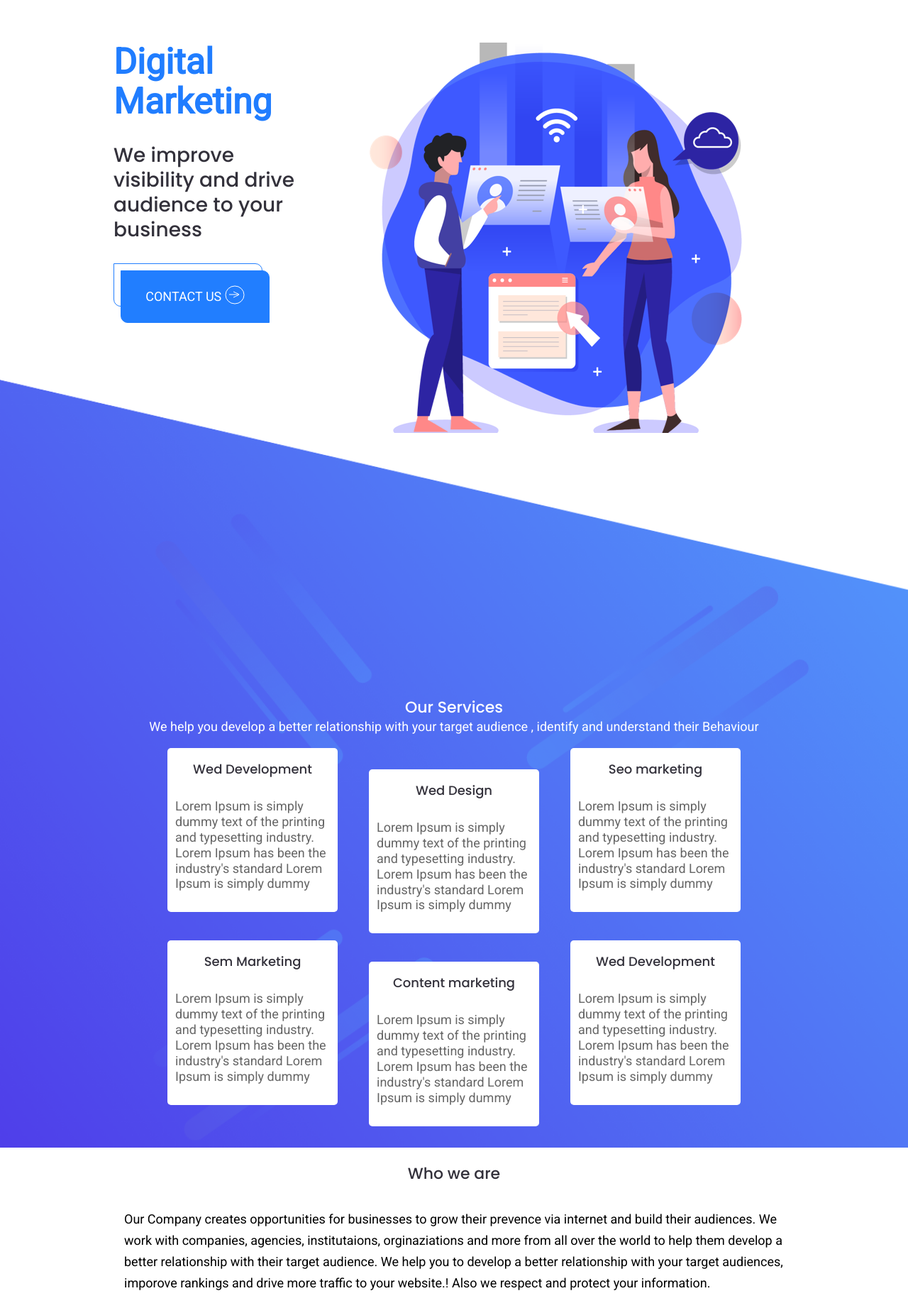
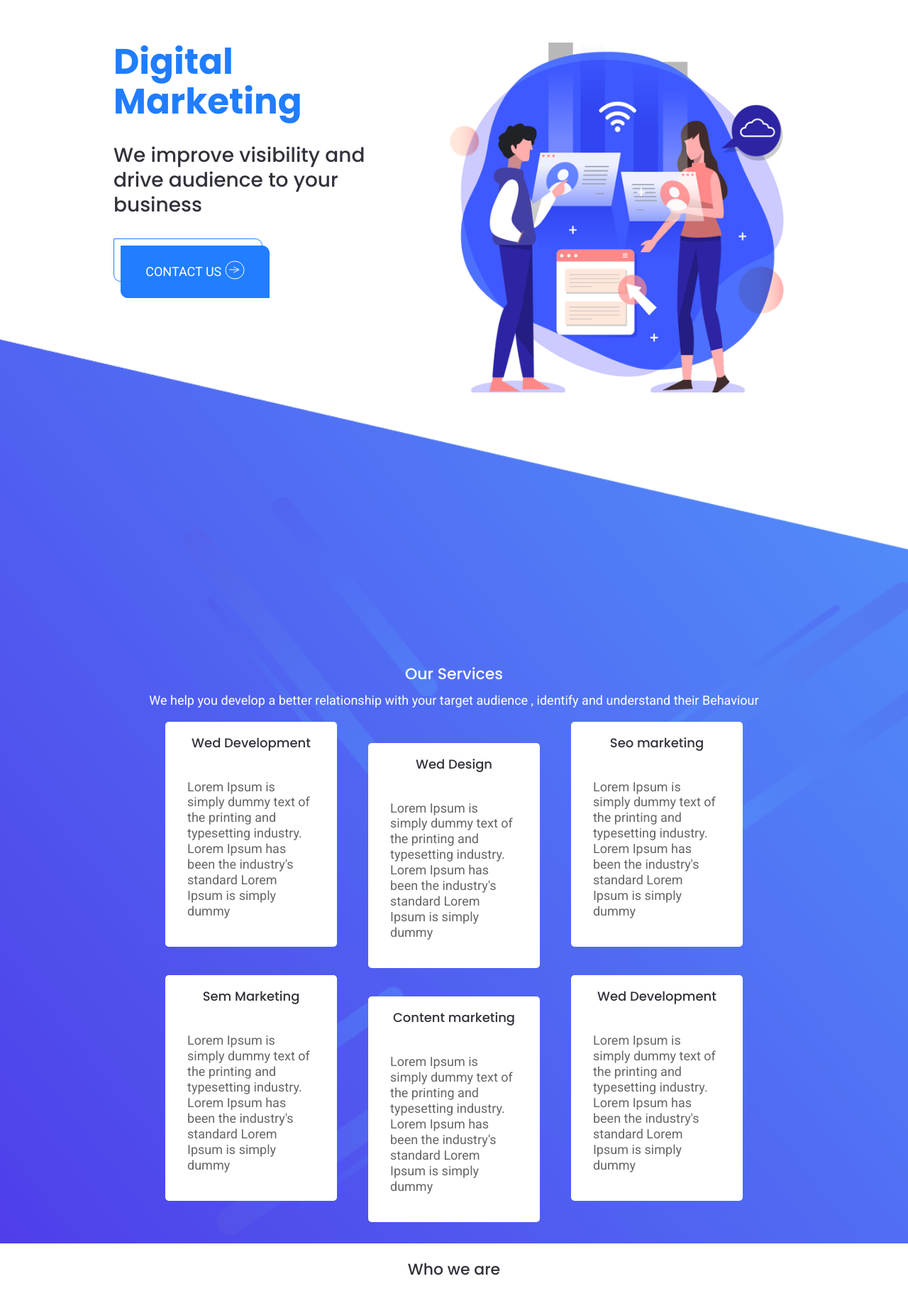
Before and after one commit to ashishrainagit2/basic-webdesign, a PHP site: page /index.html in a window 1280 px wide. Shown: the part 73-1916 px from the top of the page at 71% size. Run offline with PHP 8.4, Linux system fonts and the light colour scheme; some libraries are stand-ins or nearby versions.

Commit message:
added indexpage fixed

```diff
--- a/contactus.html
+++ b/contactus.html
@@ -37,7 +37,7 @@
                     </div>
                 </div>
         </div>
-        <div class="row">
+        <div class="row contactusbanner">
                 <div class="conatiner">
                     <div class="firstview">
                         <span class="firstviewcontent">
--- a/css/index.css
+++ b/css/index.css
@@ -1,4 +1,4 @@
-* {
+body {
     box-sizing: border-box;
     font-family: 'Roboto', sans-serif;
     }
@@ -9,6 +9,7 @@
     width:75%;
     margin: 20px auto;
     position: relative;
+    max-width: 1240px;
     }
     .logowrapper {
     display: inline-block;
@@ -55,13 +56,13 @@
     }
     .firstviewcontent {
     display: inline-block;
-    width: 30%;
+    width: 49%;
     vertical-align: top;
     }
     .maintext {
     font-family: Poppins;
     font-size: 50px;
-    font-weight: bold;
+    font-weight: 700;
     font-style: normal;
     font-stretch: normal;
     line-height: 1.11;
@@ -115,7 +116,7 @@
 
   .servicename p {
     text-align: left;
-    padding: 10px;
+    padding: 20px 30px;
   }
 
 
@@ -129,6 +130,7 @@
     line-height: 35px;
     letter-spacing: normal;
     color: #33313b;
+    max-width: 400px;
     }
     .contactus {
     position:relative;
@@ -218,13 +220,14 @@
 
     .firstviewimage {
     display: inline-block;
-    width: 69%;
+    width: 49%;
     text-align: center;
     }
     .main_image {
     max-width: 100%;
     max-height: 100%;
     object-fit: fill;
+    width: 100%;
     }
     .hedgeimage {
     background-image: url("../images/Background-image-our-service.png");
@@ -259,6 +262,7 @@
     line-height: normal;
     letter-spacing: normal;
     color: #ffffff;
+    padding: 10px 0;
     }
     .servicetagline {
     font-family: Roboto;
--- a/index.html
+++ b/index.html
@@ -6,7 +6,7 @@
         <meta http-equiv="X-UA-Compatible" content="ie=edge">
         <title>Digital Marketing</title>
         <link href="https://fonts.googleapis.com/css?family=Roboto&display=swap" rel="stylesheet">
-        <link href="https://fonts.googleapis.com/css?family=Poppins:400,500|Roboto&display=swap" rel="stylesheet">
+        <link href="https://fonts.googleapis.com/css?family=Poppins:400,500,700,800,900&display=swap" rel="stylesheet">
         <link rel="stylesheet" href="./css/normalize.css?01">
         <link rel="stylesheet" href="./css/index.css?07">
         <link rel="stylesheet" href="./css/wow.css?06">
```
Also changed, not shown: css/contact.css (+10 -1 lines).
